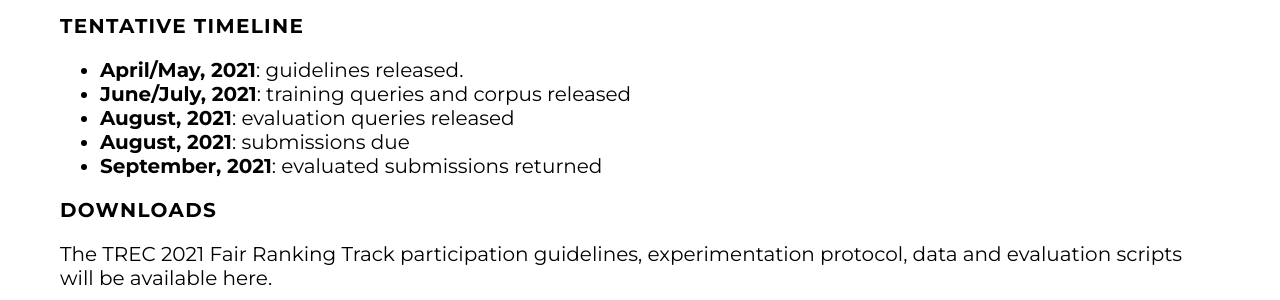
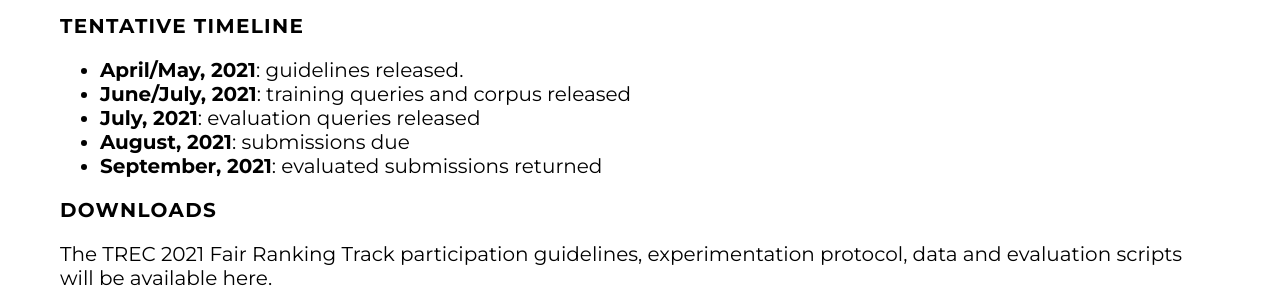
Before and after one commit to fair-trec/fair-trec.github.io, a Jekyll site: the page built from index.md, in a window 1280 px wide. Shown: the part 311-611 px from the top of the page. Built offline with Jekyll 4.4.1, drawn with Linux system fonts in a browser that asks for light colours; our own code applies the rules of GitHub Pages for plain Markdown files.

Commit message:
Update index.md

```diff
--- a/index.md
+++ b/index.md
@@ -9,7 +9,7 @@
 
 - **April/May, 2021**: guidelines released.
 - **June/July, 2021**: training queries and corpus released
-- **August, 2021**: evaluation queries released
+- **July, 2021**: evaluation queries released
 - **August, 2021**: submissions due
 - **September, 2021**: evaluated submissions returned
 
```
